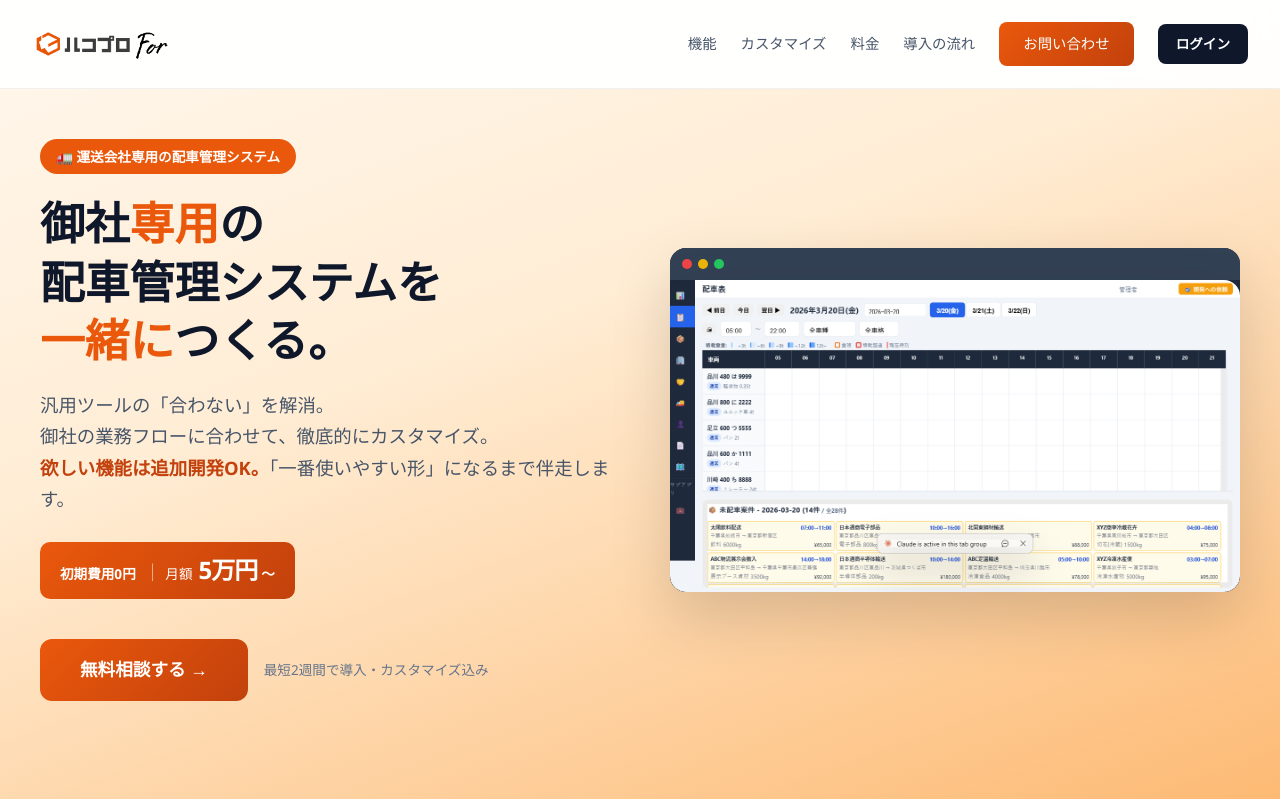
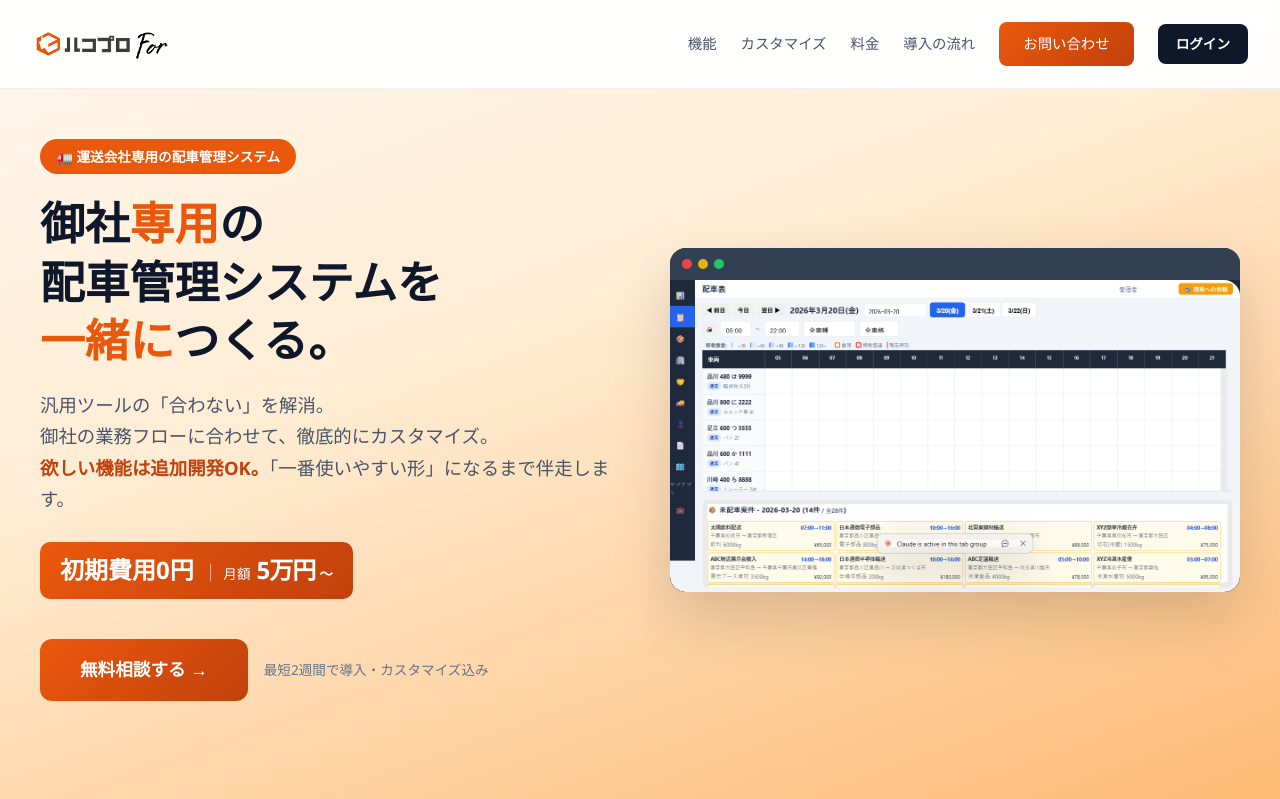
Before and after one commit to aimayujin0911/dispatch-app, a FastAPI app: page /lp in a window 1280 px wide. Shown: the top 799 px of the page. Run offline with FastAPI, Linux system fonts and the light colour scheme.

Commit message:
LP「初期費用0円」のフォントサイズを月額5万円と同サイズに統一
Co-Authored-By: Claude Opus 4.6 <noreply@anthropic.com>

```diff
--- a/core/templates/lp.html
+++ b/core/templates/lp.html
@@ -156,7 +156,7 @@
                     <strong style="color:#c2410c">欲しい機能は追加開発OK。</strong>「一番使いやすい形」になるまで伴走します。
                 </p>
                 <div class="hero-price">
-                    <span style="font-size:0.85rem;font-weight:600;margin-right:4px">初期費用0円</span>
+                    <span style="font-size:1.5rem;font-weight:800;margin-right:4px">初期費用0円</span>
                     <span style="font-size:1.1rem;opacity:0.7">｜</span>
                     <span style="font-size:0.85rem;font-weight:500;margin-right:2px">月額</span>
                     <span class="price-main">5万円</span>
```
